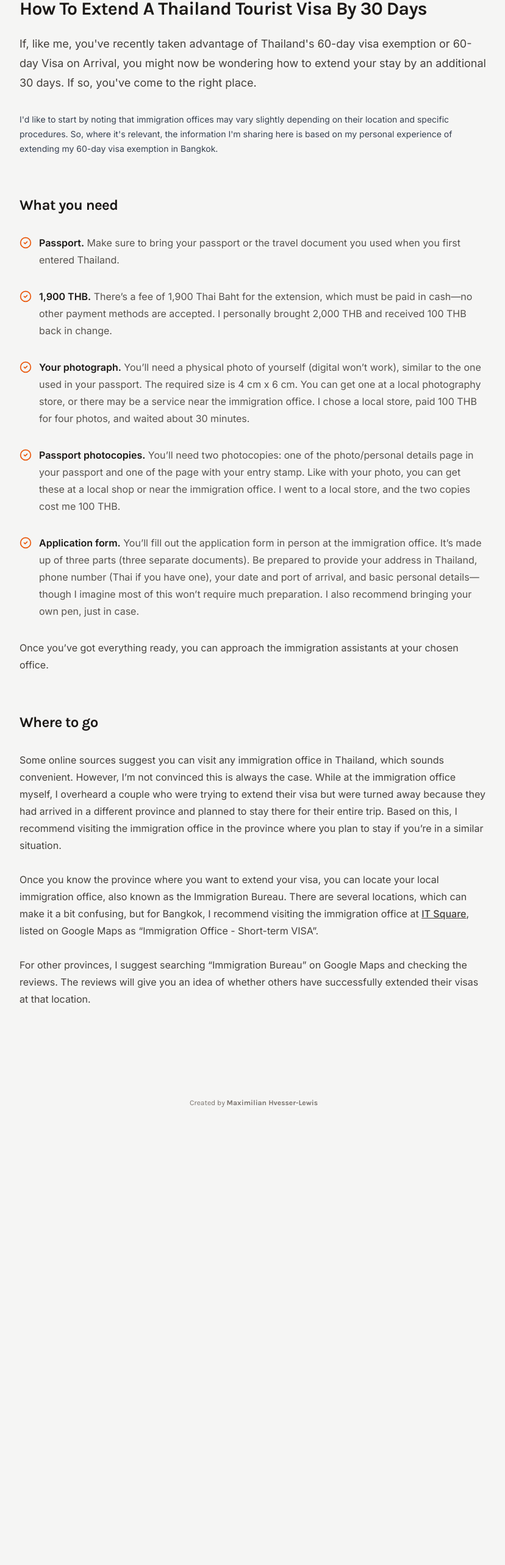
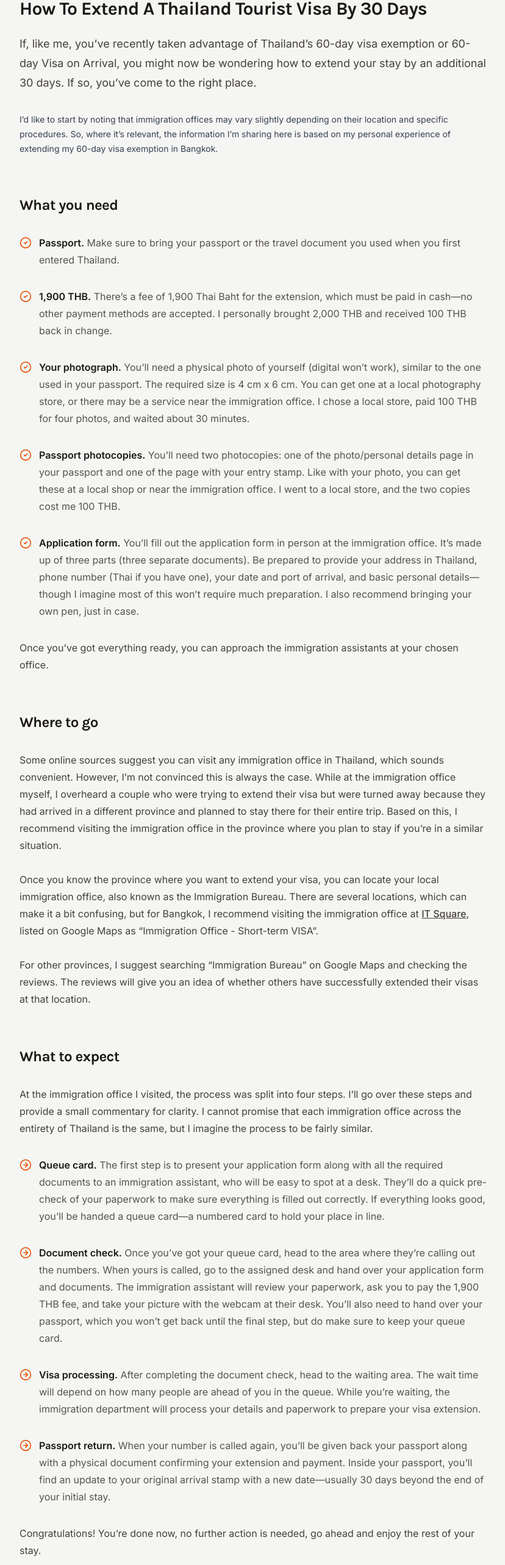
Before and after one commit to maxhves/hvesser-lewis-consulting-site, a Next.js app: page /blog/how-to-extend-a-thailand-tourist-visa-by-30-days in a window 1280 px wide. Shown: the part 224-2790 px from the top of the page at 61% size, without its empty margins (224-1052 px from the left). Before the commit the page ends 2060 px from the top, so only its background shows below. Built offline with nearby package versions, Linux system fonts and the light colour scheme.

Commit message:
Setup what to expect section, and components.

```diff
--- /dev/null
+++ b/src/app/blog/how-to-extend-a-thailand-tourist-visa-by-30-days/components/what-to-expect-section.tsx
@@ -0,0 +1,59 @@
+import React from 'react'
+import {clsx} from "clsx";
+import {karla} from "@/app/fonts";
+import {CircleArrowRight} from "lucide-react";
+
+//region Entry
+
+export default function WhatToExpectSection({children}: { children: React.ReactNode }) {
+  return (
+    <section>
+      {children}
+    </section>
+  )
+}
+
+//endregion
+
+//region Text
+
+export function WhatToExpectTitle({children}: { children: React.ReactNode }) {
+  return (
+    <h2 className={clsx(karla.className, "mt-16 text-2xl font-bold tracking-tight text-stone-900")}>
+      {children}
+    </h2>
+  )
+}
+
+export function WhatToExpectBody({children}: { children: React.ReactNode }) {
+  return (
+    <p className="mt-8 text-base font-normal leading-7 text-stone-700">
+      {children}
+    </p>
+  )
+}
+
+//endregion
+
+//region Steps
+
+export function WhatToExpectSteps({children}: { children: React.ReactNode }) {
+  return (
+    <ol role="list" className="mt-8 space-y-8">
+      {children}
+    </ol>
+  )
+}
+
+export function WhatToExpectStep({children}: { children: React.ReactNode }) {
+  return (
+    <li className="text-base font-normal leading-7 text-stone-600">
+      <div className="flex gap-x-3">
+        <CircleArrowRight className="mt-1 size-5 flex-none text-orange-600" />
+        {children}
+      </div>
+    </li>
+  )
+}
+
+//endregion
--- a/src/app/blog/how-to-extend-a-thailand-tourist-visa-by-30-days/page.tsx
+++ b/src/app/blog/how-to-extend-a-thailand-tourist-visa-by-30-days/page.tsx
@@ -16,6 +16,11 @@ import WhereToGoSection
   WhereToGoBody, WhereToGoLink,
   WhereToGoTitle
 } from "@/app/blog/how-to-extend-a-thailand-tourist-visa-by-30-days/components/where-to-go-section";
+import WhatToExpectSection
+  , {
+  WhatToExpectBody, WhatToExpectStep, WhatToExpectSteps,
+  WhatToExpectTitle
+} from "@/app/blog/how-to-extend-a-thailand-tourist-visa-by-30-days/components/what-to-expect-section";
 
 //region Model
 
@@ -42,6 +47,25 @@ const itemsNeeded = [
   }
 ]
 
+const processSteps = [
+  {
+    label: "Queue card.",
+    description: "The first step is to present your application form along with all the required documents to an immigration assistant, who will be easy to spot at a desk. They’ll do a quick pre-check of your paperwork to make sure everything is filled out correctly. If everything looks good, you’ll be handed a queue card—a numbered card to hold your place in line."
+  },
+  {
+    label: "Document check.",
+    description: "Once you’ve got your queue card, head to the area where they’re calling out the numbers. When yours is called, go to the assigned desk and hand over your application form and documents. The immigration assistant will review your paperwork, ask you to pay the 1,900 THB fee, and take your picture with the webcam at their desk. You’ll also need to hand over your passport, which you won’t get back until the final step, but do make sure to keep your queue card."
+  },
+  {
+    label: "Visa processing.",
+    description: "After completing the document check, head to the waiting area. The wait time will depend on how many people are ahead of you in the queue. While you’re waiting, the immigration department will process your details and paperwork to prepare your visa extension."
+  },
+  {
+    label: "Passport return.",
+    description: "When your number is called again, you’ll be given back your passport along with a physical document confirming your extension and payment. Inside your passport, you’ll find an update to your original arrival stamp with a new date—usually 30 days beyond the end of your initial stay."
+  }
+]
+
 //endregion
 
 //region Entry
@@ -59,14 +83,14 @@ export default function HowToExtendAThailandTouristVisaBy30Days() {
               How To Extend A Thailand Tourist Visa By 30 Days
             </IntroductionTitle>
             <IntroductionPreface>
-              If, like me, you&apos;ve recently taken advantage of Thailand&apos;s 60-day visa exemption or 60-day Visa
-              on Arrival, you might now be wondering how to extend your stay by an additional 30 days. If so,
-              you&apos;ve come to the right place.
+              If, like me, you’ve recently taken advantage of Thailand’s 60-day visa exemption or 60-day Visa on
+              Arrival, you might now be wondering how to extend your stay by an additional 30 days. If so, you’ve come
+              to the right place.
             </IntroductionPreface>
             <IntroductionBody>
-              I&apos;d like to start by noting that immigration offices may vary slightly depending on their location
-              and specific procedures. So, where it&apos;s relevant, the information I&apos;m sharing here is based on
-              my personal experience of extending my 60-day visa exemption in Bangkok.
+              I’d like to start by noting that immigration offices may vary slightly depending on their location and
+              specific procedures. So, where it’s relevant, the information I’m sharing here is based on my personal
+              experience of extending my 60-day visa exemption in Bangkok.
             </IntroductionBody>
           </IntroductionSection>
 
@@ -112,6 +136,29 @@ export default function HowToExtendAThailandTouristVisaBy30Days() {
               </span>
             </WhereToGoBody>
           </WhereToGoSection>
+
+          <WhatToExpectSection>
+            <WhatToExpectTitle>
+              What to expect
+            </WhatToExpectTitle>
+            <WhatToExpectBody>
+              At the immigration office I visited, the process was split into four steps. I’ll go over these steps and
+              provide a small commentary for clarity. I cannot promise that each immigration office across the entirety
+              of Thailand is the same, but I imagine the process to be fairly similar.
+            </WhatToExpectBody>
+            <WhatToExpectSteps>
+              {processSteps.map(step => (
+                <WhatToExpectStep key={step.label}>
+                  <span>
+                    <strong className="font-semibold text-stone-900">{step.label}</strong> {step.description}
+                  </span>
+                </WhatToExpectStep>
+              ))}
+            </WhatToExpectSteps>
+            <WhatToExpectBody>
+              Congratulations! You’re done now, no further action is needed, go ahead and enjoy the rest of your stay.
+            </WhatToExpectBody>
+          </WhatToExpectSection>
         </article>
       </ContentContainer>
     </main>
```
